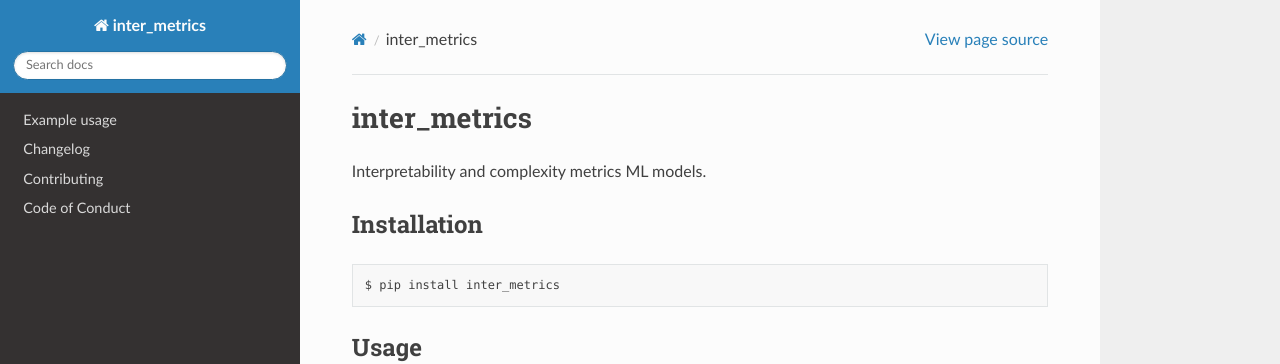
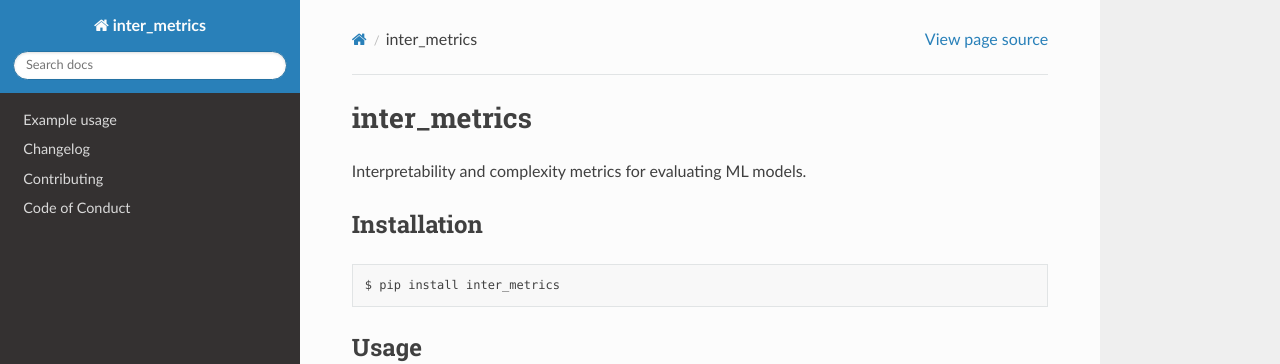
Before and after one commit to moisesrsantos/audinter, a Sphinx documentation site: the page built from docs/index.md, in a window 1280 px wide and 938 px high. Shown: the top 364 px of the window. Built offline with Sphinx 7.4.7 and the Read the Docs theme 2.0.0, drawn with Linux system fonts in a browser that asks for light colours; pages that are not in the unit, such as notebooks, are missing from menus.

Commit message:
Additional setup

```diff
--- a/README.md
+++ b/README.md
@@ -1,6 +1,6 @@
 # inter_metrics
 
-Interpretability and complexity metrics ML models.
+Interpretability and complexity metrics for evaluating ML models.
 
 ## Installation
 
--- a/docs/conf.py
+++ b/docs/conf.py
@@ -26,7 +26,7 @@ extensions = [
     "shap",
     "tensorflow",
     "torch",
-    "difflib"
+    "diff-match-patch"
 ]
 autoapi_dirs = ["../src"]
 
--- a/pyproject.toml
+++ b/pyproject.toml
@@ -1,7 +1,7 @@
 [tool.poetry]
 name = "inter_metrics"
 version = "0.1.0"
-description = "Interpretability and complexity metrics ML models."
+description = "Interpretability and complexity metrics for ML models."
 authors = ["Antónia Brito"]
 license = "MIT"
 readme = "README.md"
```
Also changed, not shown: docs/requirements.txt (+6 -7 lines), docs/example.ipynb, 2 other files.
